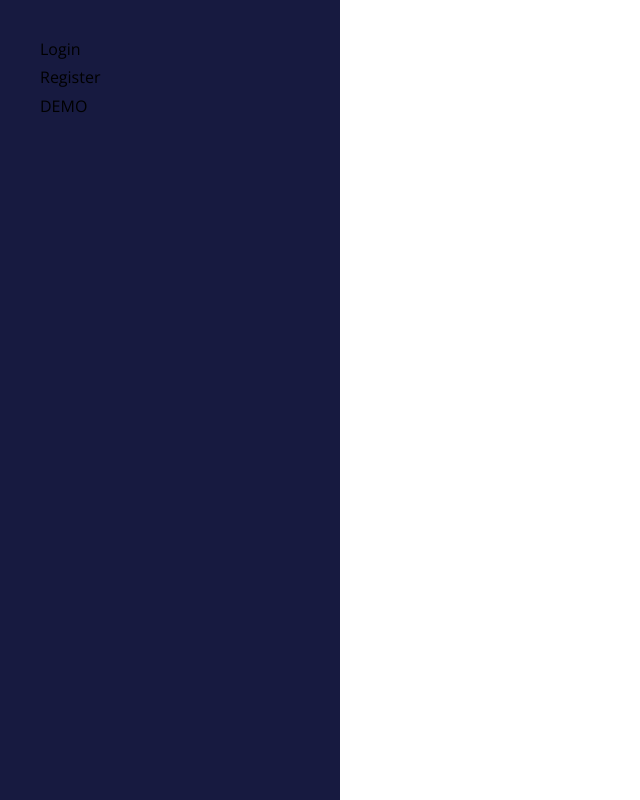
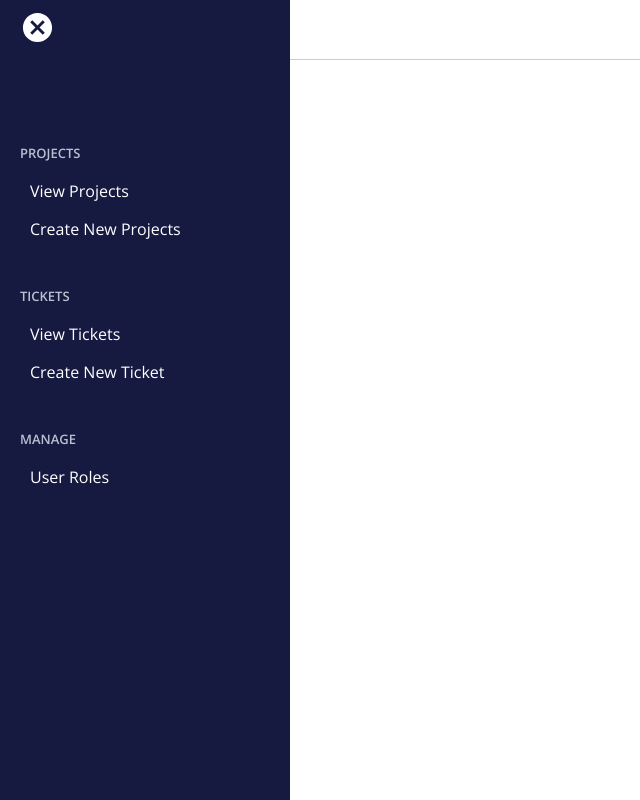
Before and after one commit to stevenGarciaDev/BugTrackerUI, a React (Create React App) app: page /project/create in a window 1280 px wide. Shown: the whole page, without its empty margins (0-640 px from the left). Built offline with nearby package versions, Linux system fonts and the light colour scheme.

Commit message:
Modify App to use sidebar

```diff
--- a/src/App.js
+++ b/src/App.js
@@ -5,7 +5,7 @@ import { Normalize } from 'styled-normalize';
 import theme from './theme';
 import GlobalStyle from './GlobalStyle';
 import SidebarNav from './components/sidebar-nav';
-import LandingPageNavbar from './components/landing-page-navbar';
+import UserTopNav from './components/user-top-nav';
 import LandingPage from './pages/landing-page';
 import CreateProject from './pages/create-project';
 import CreateTicket from './pages/create-ticket';
@@ -17,7 +17,6 @@ import Register from './pages/register';
 import ResetPassword from './pages/reset-password';
 import Tickets from './pages/tickets';
 import UserProfile from './pages/user-profile';
-import logo from './logo.svg';
 import './App.css';
 
 function App() {
@@ -25,7 +24,7 @@ function App() {
     <ThemeProvider theme={theme}>
       <Normalize />
       <GlobalStyle />
-      {/* <LandingPageNavbar /> */}
+      <UserTopNav />
       <SidebarNav />
       <Switch>
         <Route path="/project/create" component={CreateProject} />
--- a/src/components/sidebar-nav/sidebar-nav.js
+++ b/src/components/sidebar-nav/sidebar-nav.js
@@ -1,28 +1,51 @@
-import React from 'react';
-import styled from 'styled-components';
+import React, { useState } from 'react';
+import {
+  Sidebar,
+  NavContainer,
+  NavSection,
+  NavSectionName,
+  NavItem,
+  OpenSidebarIcon,
+  CloseSidebarIcon,
+} from './sidebar-nav.styles';
 
-const Container = styled.div`
-    background-color: #171A40;
-    padding: 30px;
-    position: fixed;
-    left: 0;
-    height: 100vh;
-    top: 0;
-    width: 40%;
-    max-width: 340px;
-    z-index: 2;
-`;
-
-const NavItem = styled.div`
-    margin: 10px;
-`;
-
-const SidebarNav = () => (
-  <Container>
-    <NavItem>Login</NavItem>
-    <NavItem>Register</NavItem>
-    <NavItem>DEMO</NavItem>
-  </Container>
-);
+const SidebarNav = () => {
+  const [isSidebarVisible, setSidebarVisibility] = useState(true);
+  return (
+    <div>
+      {isSidebarVisible
+        ? (
+          <CloseSidebarIcon
+            fontSize="large"
+            onClick={() => setSidebarVisibility(!isSidebarVisible)}
+          />
+        )
+        : (
+          <OpenSidebarIcon
+            fontSize="large"
+            onClick={() => setSidebarVisibility(!isSidebarVisible)}
+          />
+        )}
+      <Sidebar isVisible={isSidebarVisible}>
+        <NavContainer>
+          <NavSection>
+            <NavSectionName>PROJECTS</NavSectionName>
+            <NavItem>View Projects</NavItem>
+            <NavItem>Create New Projects</NavItem>
+          </NavSection>
+          <NavSection>
+            <NavSectionName>TICKETS</NavSectionName>
+            <NavItem>View Tickets</NavItem>
+            <NavItem>Create New Ticket</NavItem>
+          </NavSection>
+          <NavSection>
+            <NavSectionName>MANAGE</NavSectionName>
+            <NavItem>User Roles</NavItem>
+          </NavSection>
+        </NavContainer>
+      </Sidebar>
+    </div>
+  );
+};
 
 export default SidebarNav;
--- /dev/null
+++ b/src/components/sidebar-nav/sidebar-nav.styles.js
@@ -0,0 +1,72 @@
+import { Link } from 'react-router-dom';
+import styled from 'styled-components';
+import MenuIcon from '@material-ui/icons/Menu';
+import CancelIcon from '@material-ui/icons/Cancel';
+
+export const Sidebar = styled.div`
+    background-color: #171A40;
+    display: ${(props) => (props.isVisible ? 'relative' : 'none')};
+    height: 100vh;
+    left: 0;
+    max-width: 290px;
+    min-width: 230px;
+    padding: 10px;
+    position: fixed;
+    top: 0;
+    width: 40%;
+    z-index: 2;
+
+    @media screen and (min-width: 700px) {
+      padding: 20px;
+    }
+`;
+
+export const NavContainer = styled.nav`
+    align-items: flex-start;
+    display: flex;
+    flex-direction: column;
+    position: relative;
+    top: 100px;
+`;
+
+export const NavSection = styled.div`
+  display: flex;
+  flex-direction: column;
+  margin: 15px 0px;
+  width: 100%;
+`;
+
+export const NavSectionName = styled.h2`
+    color: #b7c2d0;
+    font-size: 13px;
+`;
+
+export const NavItem = styled(Link)`
+    color: white;
+    font-family: ${(props) => props.theme.headline};
+    font-size: 16px;
+    margin: 10px;
+    text-decoration: none;
+
+    &:hover {
+      color: gray;
+    }
+`;
+
+export const OpenSidebarIcon = styled(MenuIcon)`
+  color: black;
+  cursor: pointer;
+  left: 20px;
+  position: absolute;
+  top: 10px;
+  z-index: 3;
+`;
+
+export const CloseSidebarIcon = styled(CancelIcon)`
+  color: white;
+  cursor: pointer;
+  left: 20px;
+  position: absolute;
+  top: 10px;
+  z-index: 3;
+`;
--- /dev/null
+++ b/src/components/user-top-nav/index.js
@@ -0,0 +1 @@
+export { default } from './user-top-nav';
--- /dev/null
+++ b/src/components/user-top-nav/user-top-nav.js
@@ -0,0 +1,16 @@
+import React from 'react';
+import styled from 'styled-components';
+
+const Container = styled.div`
+    border-bottom: 1px solid #ccc;
+    height: 60px;
+    width: 100%;
+`;
+
+const UserTopNav = () => (
+  <Container>
+    <div>Demo User</div>
+  </Container>
+);
+
+export default UserTopNav;
```
